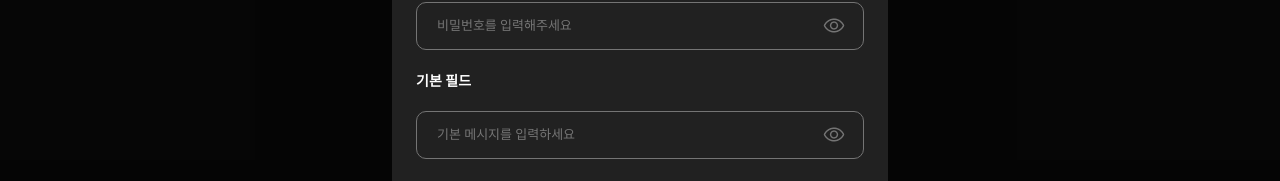
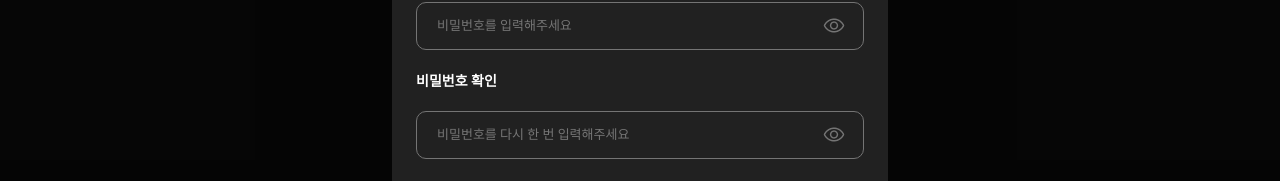
Before and after one commit to 2-ViewMyStartup-2-FE/2-ViewMyStartup-2team-FE, a React (Create React App) app: page /compare-result in a window 1280 px wide. Both pictures are taken after a click on the button "나의 기업에 투자하기". Shown: the part 1408-1589 px from the top of the page. Built offline with nearby package versions, Linux system fonts and the light colour scheme; a web font is replaced by a local one.

Commit message:
Fix: Ensure form submission occurs when the submit button is clicked

```diff
--- a/src/component/InvestModal.js
+++ b/src/component/InvestModal.js
@@ -42,7 +42,7 @@ function InvestModal({ completeTask, closeModal }) {
             onToggle={onTogglePassword}
           />
           <InvestmentForm
-            type="check"
+            type="confirm"
             onBlur={onBlurField("confirmPassword")}
             isVisible={isConfirmVisible}
             onToggle={onToggleConfirm}
--- a/src/component/InvestmentForm.js
+++ b/src/component/InvestmentForm.js
@@ -25,7 +25,7 @@ function getFieldConfig(type, isVisible) {
         message: "투자에 대한 코멘트를 입력해 주세요"
       };
     case "password":
-    case "confirmPassword":
+    case "confirm":
       return {
         frame: styles.other,
         label: type === "password" ? "비밀번호" : "비밀번호 확인",
@@ -68,7 +68,7 @@ function InvestmentForm({ type = "name", onBlur, isVisible, onToggle }) {
             type={INPUTTYPE}
             onBlur={onBlur}
           />
-          {(type === "password" || type === "check") && ( //비밀번호계열 인풋은 토글 버튼추가
+          {(type === "password" || type === "confirm") && ( //비밀번호계열 인풋은 토글 버튼추가
             <button
               type="button"
               className={styles.passwordToggle}
```
